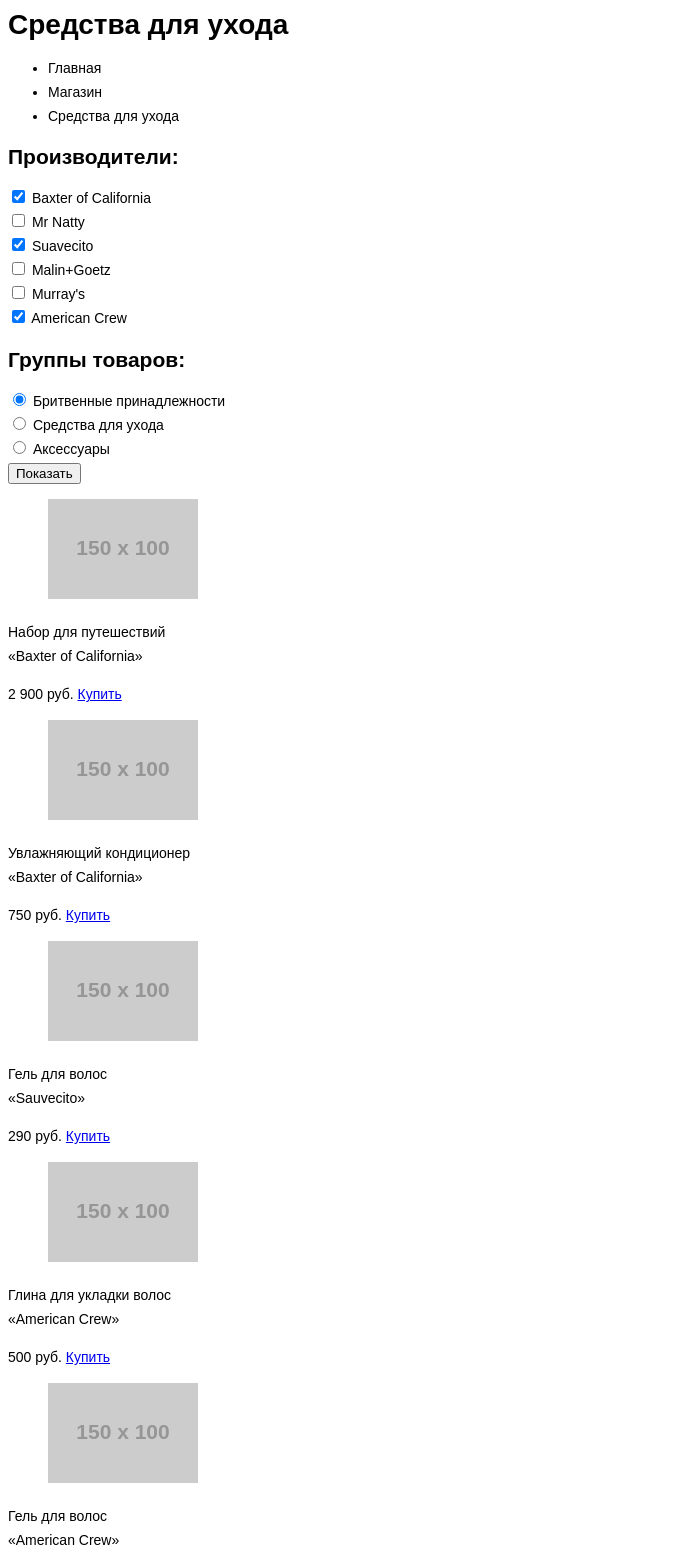
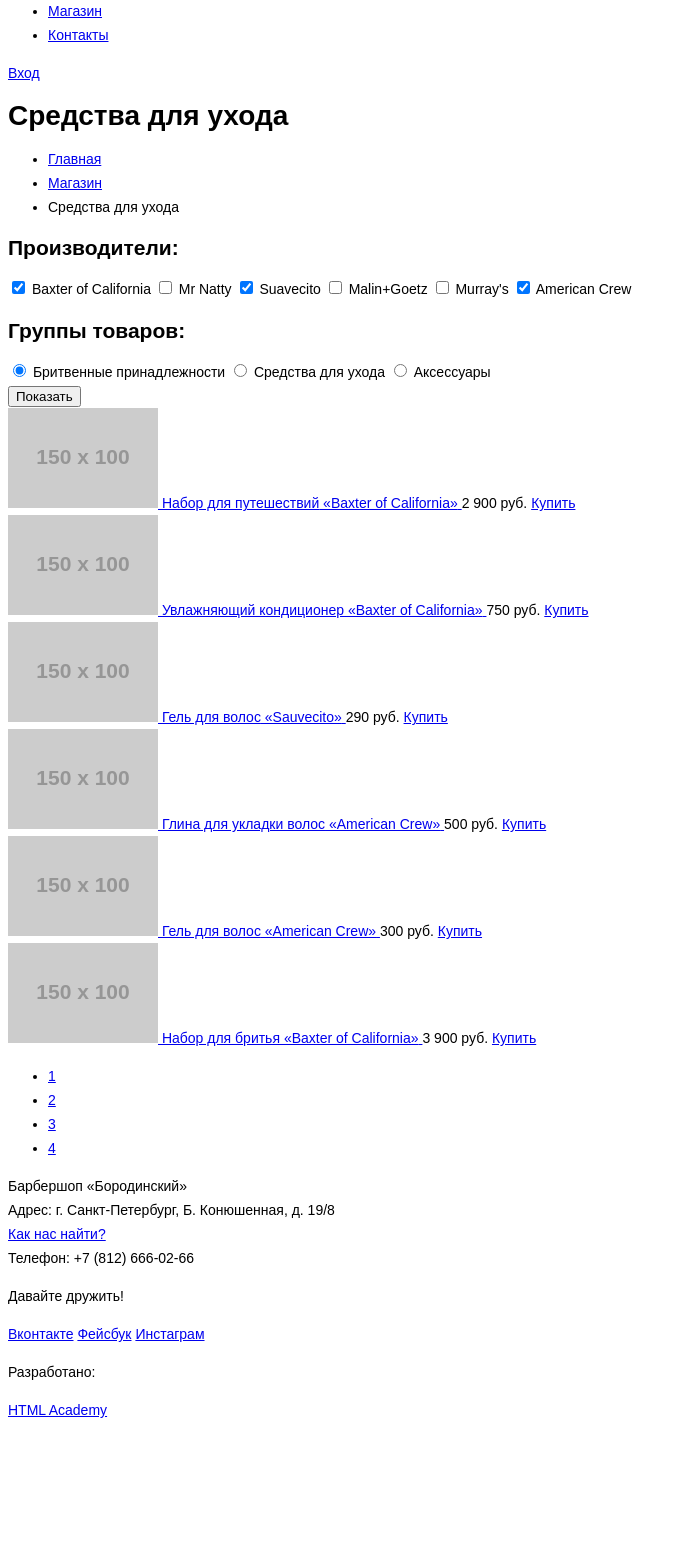
Before and after one commit to alexandrsashin/147800-barbershop, a plain HTML site: page barbershop-shop.html in a window 1280 px wide. Shown: the part 202-1757 px from the top of the page, without its empty margins (0-686 px from the left). After the commit the page ends 1632 px from the top, so only its background shows below. Drawn offline with Linux system fonts and the light colour scheme; placeholder pictures from the web are drawn by us.

Commit message:
230116 (18:23)

```diff
--- a/barbershop-shop.html
+++ b/barbershop-shop.html
@@ -7,12 +7,14 @@
 </head>
 <body>
   <header class="main-header">
-   	<div class="container-shop">
+   	<div class="container">
     	<nav class="main-navigation">
+        <div class="logo">
+          <a href="index.html">
+            <img src="http://placehold.it/150x100">
+          </a>
+        </div>
   			<ul>
-         		<li>
-            		<a href="#">Главная</a>
-          		</li>
         		<li>
             		<a href="#">Информация</a>
           		</li>
@@ -35,136 +37,117 @@
       </div>
   	</div>
 	</header>
-	<main class="container-shop">
-		<div class="breadcrumbs">
-			<h1>Средства для ухода</h1>
-			<ul>
-				<li>Главная</li>
-				<li>Магазин</li>
-				<li>Средства для ухода</li>
-			</ul>
-		</div>
-		<!-- Возможно, стоит разбить на три блока, но пока не нахожу причины, почему их создание необходимо. -->
-		<div class="shop-list">
-			<h2>Производители:</h2>
-			<form class="manufacturers" action="https://echo.htmlacademy.ru" method="post">
+	<main class="container">
+		<h1 class="main-title">Средства для ухода</h1>
+		<ul class="breadcrumbs">
+			<li><a href="#">Главная</a></li>
+			<li><a href="#">Магазин</a></li>
+			<li>Средства для ухода</li>
+		</ul>
+		<form class="item-choice" action="https://echo.htmlacademy.ru" method="post">
+			<div class="filter-group">
+				<h2 class="sub-title">Производители:</h2>
 				<input type="checkbox" name="manufacturer" value="Baxter of California" id="Baxter" checked>
-					<label for="Baxter">Baxter of California</label><br>
+					<label for="Baxter">Baxter of California</label>
 				<input type="checkbox" name="manufacturer" value="Mr Natty" id="Natty">
-					<label for="Natty">Mr Natty</label><br>
+					<label for="Natty">Mr Natty</label>
 				<input type="checkbox" name="manufacturer" value="Suavecito" id="Suavecito" checked>
-					<label for="Suavecito">Suavecito</label><br>
+					<label for="Suavecito">Suavecito</label>
 				<input type="checkbox" name="manufacturer" value="Malin+Goetz" id="MalinGoetz">
-					<label for="MalinGoetz">Malin+Goetz</label><br>
+					<label for="MalinGoetz">Malin+Goetz</label>
 				<input type="checkbox" name="manufacturer" value="Murray's" id="Murray">
-					<label for="Murray">Murray's</label><br>
+					<label for="Murray">Murray's</label>
 				<input type="checkbox"name="manufacturer" value="American Crew" id="AmericanCrew" checked>
-					<label for="AmericanCrew">American Crew</label><br>
-			</form>
-			<h2>Группы товаров:</h2>
-			<form class="goods-groups" action="https://echo.htmlacademy.ru" method="post">
+					<label for="AmericanCrew">American Crew</label>
+			</div>
+			<div class="filter-group">
+				<h2 class="sub-title">Группы товаров:</h2>
 				<input type="radio" name="item" value="shaving" id="shaving" checked>
-					<label for="shaving">Бритвенные принадлежности</label><br>
+					<label for="shaving">Бритвенные принадлежности</label>
 				<input type="radio" name="item" value="means for care" id="care">
-					<label for="care">Средства для ухода</label><br>
+					<label for="care">Средства для ухода</label>
 				<input type="radio" name="item" value="accessories" id="accessories">
 					<label for="accessories">Аксессуары</label>
-			</form>
-			<button type="submit">Показать</button>
-		</div>
-		<div class="goods-table">
-			<article>
-				<figure>
+			</div>
+			<button type="submit" class="btn">Показать</button>
+		</form>
+		<div class="products">
+			<article class="products-item">
+				<a href="#">
 					<img src="http://placehold.it/150x100">
-				</figure>
-				<p>
-					Набор для путешествий<br><span class="uppercase">
+					Набор для путешествий<span class="uppercase">
 					«Baxter of California»</span>
-				</p>
+				</a>
 				<span class="price">
 					2 900 руб.
 				</span>
 				<a class="button" href="#">Купить</a>
 			</article>
-			<article>
-				<figure>
+			<article class="products-item">
+				<a href="#">
 					<img src="http://placehold.it/150x100">
-				</figure>
-				<p>
-					Увлажняющий кондиционер<br><span class="uppercase">
+					Увлажняющий кондиционер<span class="uppercase">
 					«Baxter of California»</span>
-				</p>
+				</a>
 				<span class="price">
 					750 руб.
 				</span>
 				<a class="button" href="#">Купить</a>
 			</article>
-			<article>
-				<figure>
+			<article class="products-item">
+				<a href="#">
 					<img src="http://placehold.it/150x100">
-				</figure>
-				<p>
-					Гель для волос<br><span class="uppercase">
+					Гель для волос<span class="uppercase">
 					«Sauvecito»</span>
-				</p>
+				</a>
 				<span class="price">
 					290 руб.
 				</span>
 				<a class="button" href="#">Купить</a>
 			</article>
-			<article>
-				<figure>
+			<article class="products-item">
+				<a href="#">
 					<img src="http://placehold.it/150x100">
-				</figure>
-				<p>
-					Глина для укладки волос<br><span class="uppercase">
+					Глина для укладки волос<span class="uppercase">
 					«American Crew»</span>
-				</p>
+				</a>
 				<span class="price">
 					500 руб.
 				</span>
 				<a class="button" href="#">Купить</a>
 			</article>
-			<article>
-				<figure>
+			<article class="products-item">
+				<a href="#">
 					<img src="http://placehold.it/150x100">
-				</figure>
-				<p>
-					Гель для волос<br><span class="uppercase">
+					Гель для волос<span class="uppercase">
 					«American Crew»</span>
-				</p>
+				</a>
 				<span class="price">
 					300 руб.
 				</span>
 				<a class="button" href="#">Купить</a>
 			</article>
-			<article>
-				<figure>
+			<article class="products-item">
+				<a href="#">
 					<img src="http://placehold.it/150x100">
-				</figure>
-				<p>
-					Набор для бритья<br><span class="uppercase">
+					Набор для бритья<span class="uppercase">
 					«Baxter of California»</span>
-				</p>
+				</a>
 				<span class="price">
 					3 900 руб.
 				</span>
 				<a class="button" href="#">Купить</a>
 			</article>
 		</div>
-		<div class="shop-main-bottom">
-			<div class="page-number">
-				<ul>
-					<li><a href="#">1</a></li>
-					<li><a href="#">2</a></li>
-					<li><a href="#">3</a></li>
-					<li><a href="#">4</a></li>
-				</ul>
-			</div>
-		</div>
+		<ul class="pagination">
+			<li><a href="#">1</a></li>
+			<li><a href="#">2</a></li>
+			<li><a href="#">3</a></li>
+			<li><a href="#">4</a></li>
+		</ul>
 	</main>
-	<footer class="container-shop">
-    <div class="container-shop">
+	<footer class="main-footer">
+    <div class="container">
       <section class="footer-contacts">
         Барбершоп «Бородинский»<br>
         Адрес: г. Санкт-Петербург, Б. Конюшенная, д. 19/8<br>
```
Also changed, not shown: barbershop-item.html (+30 -23 lines), barbershop-price.html (+26 -27 lines).
